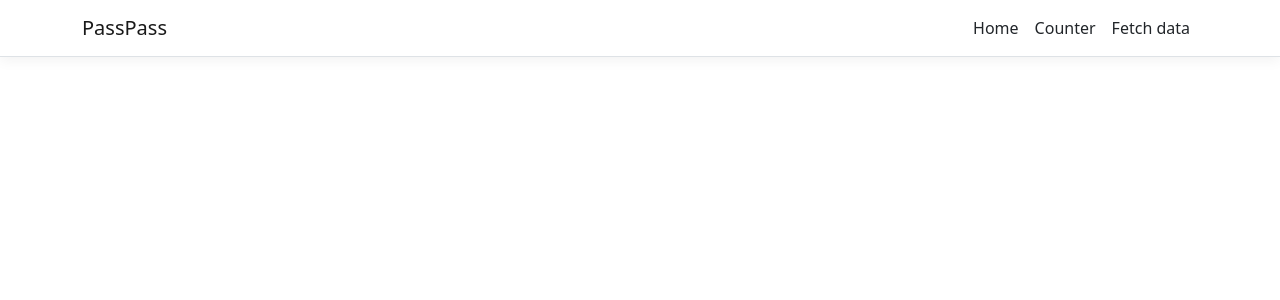
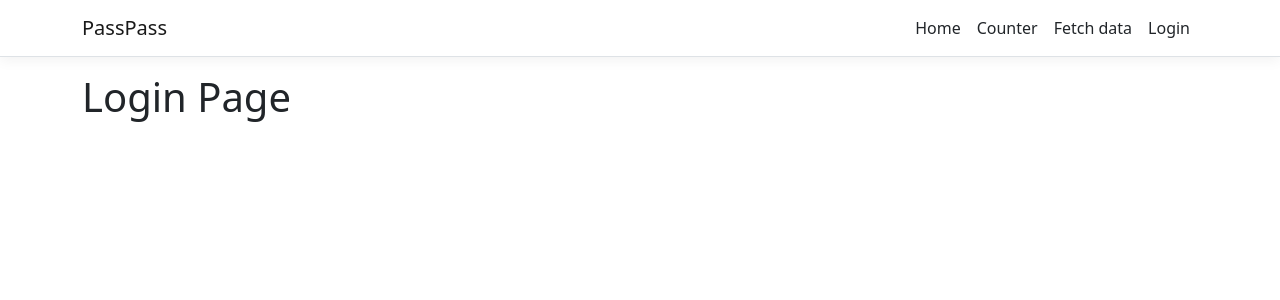
Before and after one commit to Lmnilsen/Passpass, a React (Create React App) app in the folder PassPass/ClientApp/: page /login in a window 1280 px wide. Shown: the top 300 px of the page. Built offline with nearby package versions, Linux system fonts and the light colour scheme.

Commit message:
create empty login page

```diff
--- a/PassPass/ClientApp/src/AppRoutes.js
+++ b/PassPass/ClientApp/src/AppRoutes.js
@@ -1,6 +1,7 @@
 import { Counter } from "./components/Counter";
 import { FetchData } from "./components/FetchData";
 import { Home } from "./components/Home";
+import { Login } from "./components/Login";
 
 const AppRoutes = [
   {
@@ -14,6 +15,10 @@ const AppRoutes = [
   {
     path: '/fetch-data',
     element: <FetchData />
+  },
+  {
+    path: '/login',
+    element: <Login />
   }
 ];
 
--- /dev/null
+++ b/PassPass/ClientApp/src/components/Login.js
@@ -0,0 +1,20 @@
+import React, { Component } from 'react';
+
+export class Login extends Component {
+
+  constructor(props) {
+    super(props);
+  }
+
+
+
+
+  render() {
+    return (
+      <div>
+        <h1>Login Page</h1>
+      </div>
+
+    );
+  }
+}
--- a/PassPass/ClientApp/src/components/NavMenu.js
+++ b/PassPass/ClientApp/src/components/NavMenu.js
@@ -38,6 +38,9 @@ export class NavMenu extends Component {
               <NavItem>
                 <NavLink tag={Link} className="text-dark" to="/fetch-data">Fetch data</NavLink>
               </NavItem>
+              <NavItem>
+                <NavLink tag={Link} className="text-dark" to="/login">Login</NavLink>
+              </NavItem>
             </ul>
           </Collapse>
         </Navbar>
```
